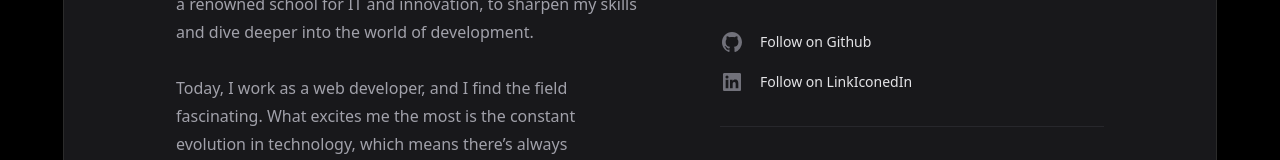
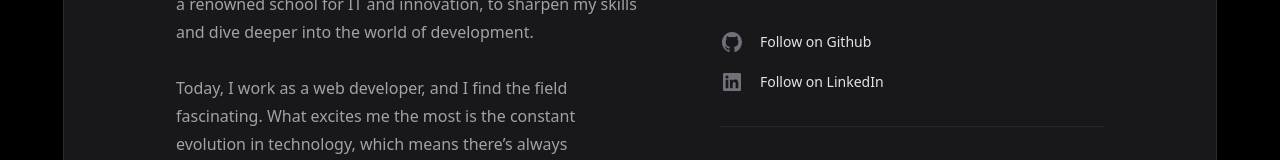
Before and after one commit to Vivite-Project/cv-website, a Next.js app: page /about in a window 1280 px wide. Shown: the part 598-758 px from the top of the page. Built offline with nearby package versions, Linux system fonts and the light colour scheme.

Commit message:
[FIX] Fixed spelling error

```diff
--- a/src/pages/about.tsx
+++ b/src/pages/about.tsx
@@ -35,7 +35,7 @@ const About: React.FC = () => {
             href="https://www.linkedin.com/in/axel-virot/"
             icon={LinkedInIcon}
           >
-            Follow on LinkIconedIn
+            Follow on LinkedIn
           </LinkIcon>
         </li>
         <li className="mt-4 border-t border-zinc-700/40 pt-8">
```
